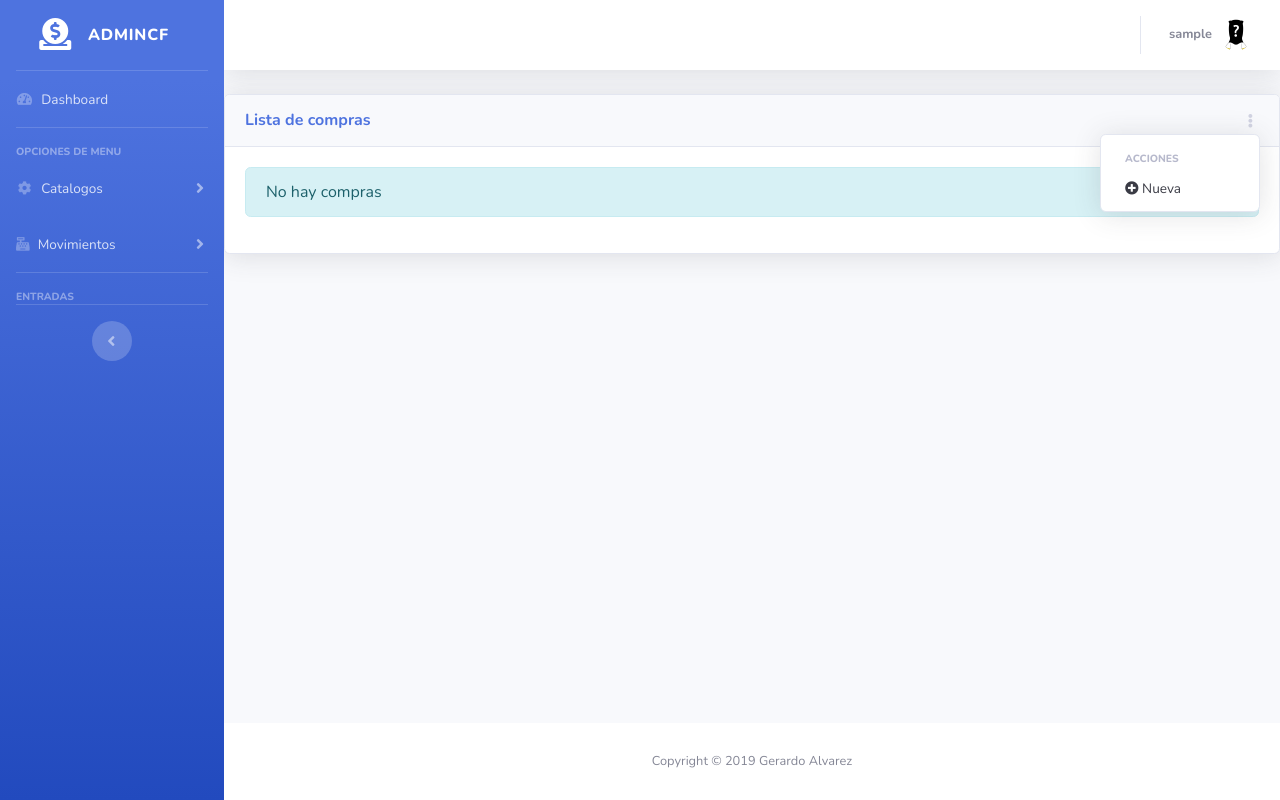
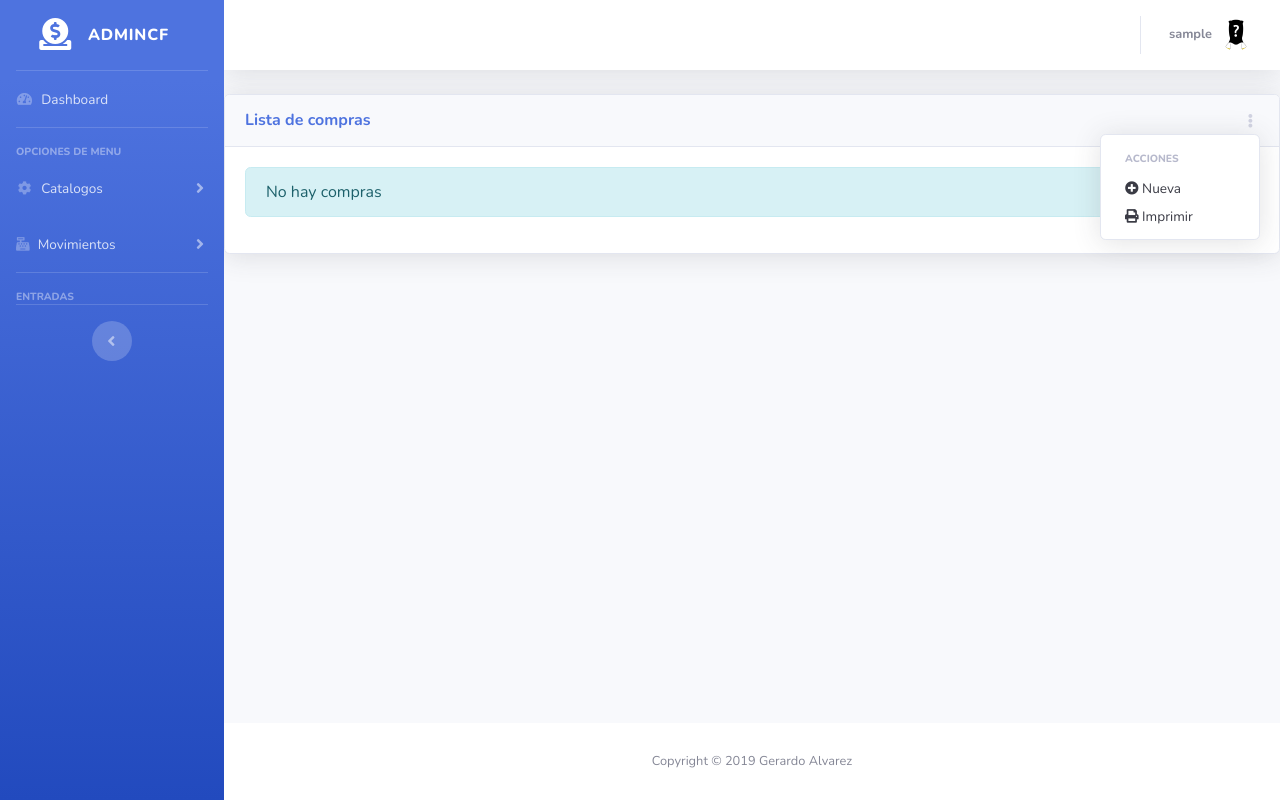
Before and after one commit to gerardam/AppCF, a Django app: page /cmp/compras/ in a window 1280 px wide, after a click that opens the changed part. Run offline with Django 3.2, Linux system fonts and the light colour scheme; the visitor is signed in with stand-in values (Sample User, id 1); data that the repository does not hold is empty; some libraries are stand-ins or nearby versions.

Commit message:
creacion de ruta y agregado a lista de compras

```diff
--- a/cmp/templates/cmp/compras_list.html
+++ b/cmp/templates/cmp/compras_list.html
@@ -13,6 +13,7 @@
         <div class="dropdown-menu dropdown-menu-right shadow animated--fade-in" aria-labelledby="dropdownMenuLink" x-placement="bottom-end" style="position: absolute; transform: translate3d(-156px, 19px, 0px); top: 0px; left: 0px; will-change: transform;">
         <div class="dropdown-header">Acciones</div>
         <a class="dropdown-item" href="{% url 'cmp:compras_new' %}" ><i class="fas fa-plus-circle"></i> Nueva</a>
+        <a class="dropdown-item" href="{% url 'cmp:compras_print_all' %}" ><i class="fas fa-print"></i> Imprimir</a>
         </div>
     </div>
     </div>
--- a/cmp/urls.py
+++ b/cmp/urls.py
@@ -13,4 +13,6 @@ urlpatterns = [
     path('compras/new', Compras, name='compras_new'),
     path('compras/edit/<int:compra_id>', Compras, name='compras_edit'),
     path('compras/<int:compra_id>/delete/<int:pk>',CompraDetDelete.as_view(), name="compras_del"),
+
+    path('compras/listado', reporte_compras, name='compras_print_all'),
 ]
```
